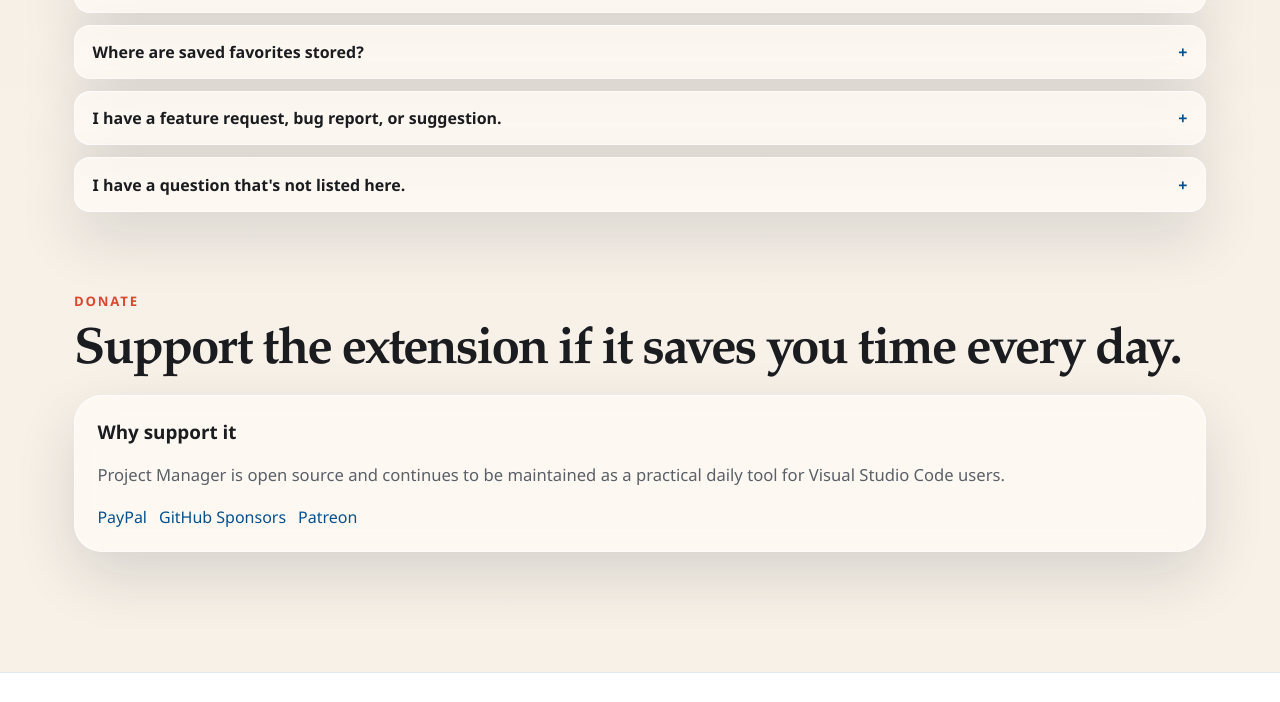
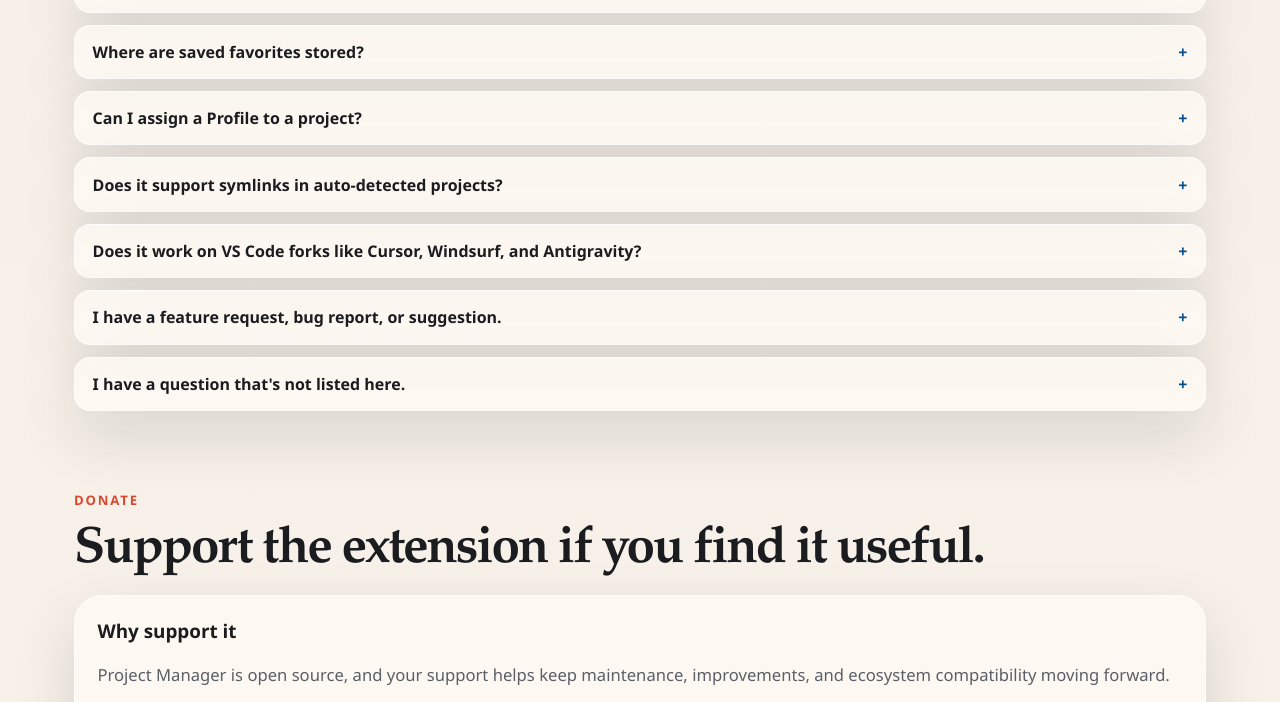
Before and after one commit to alefragnani/vscode-project-manager, a website: page index.html in a window 1280 px wide. Shown: the part 5094-5796 px from the top of the page. Drawn offline with Linux system fonts and the light colour scheme.

Commit message:
feat: enhance FAQ section with new questions and update support message for clarity

```diff
--- a/index.html
+++ b/index.html
@@ -257,6 +257,18 @@
                         <p>Favorites are stored locally on your machine, ensuring quick access and synchronization across your projects. And you can customize the location in case you need to sync them with another device or service.</p>
                     </details>
                     <details>
+                        <summary>Can I assign a Profile to a project?</summary>
+                        <p>Yes! You can assign a Profile to a project, and the project will always use that Profile when opened.</p>
+                    </details>
+                    <details>
+                        <summary>Does it support symlinks in auto-detected projects?</summary>
+                        <p>Yes! You can use symlinks in any of the <code>baseFolders</code> settings, and all projects will be correctly recognized.</p>
+                    </details>
+                    <details>
+                        <summary>Does it work on VS Code forks like Cursor, Windsurf, and Antigravity?</summary>
+                        <p>Yes! It works on all VS Code forks, ensuring compatibility and seamless integration with your favorite tools.</p>
+                    </details>
+                    <details>
                         <summary>I have a feature request, bug report, or suggestion.</summary>
                         <p>If you have a feature request, bug report, or suggestion, please submit it through our <a href="https://github.com/alefragnani/vscode-project-manager/issues" class="text-link">GitHub Issues</a> page. We appreciate your feedback!</p>
                     </details>
@@ -270,12 +282,12 @@
             <section class="support-section" id="donate">
                 <div class="section-heading">
                     <p class="eyebrow">Donate</p>
-                    <h2>Support the extension if it saves you time every day.</h2>
+                    <h2>Support the extension if you find it useful.</h2>
                 </div>
                 <div class="support-grid">
                     <article>
                         <h3>Why support it</h3>
-                        <p>Project Manager is open source and continues to be maintained as a practical daily tool for Visual Studio Code users.</p>
+                        <p>Project Manager is open source, and your support helps keep maintenance, improvements, and ecosystem compatibility moving forward.</p>
                         <div class="link-row">
                             <a class="text-link" href="https://www.paypal.com/cgi-bin/webscr?cmd=_donations&business=EP57F3B6FXKTU&lc=US&item_name=Alessandro%20Fragnani&item_number=vscode%20extensions&currency_code=USD&bn=PP%2dDonationsBF%3abtn_donate_SM%2egif%3aNonHosted">PayPal</a>
                             <a class="text-link" href="https://github.com/sponsors/alefragnani">GitHub Sponsors</a>
```
